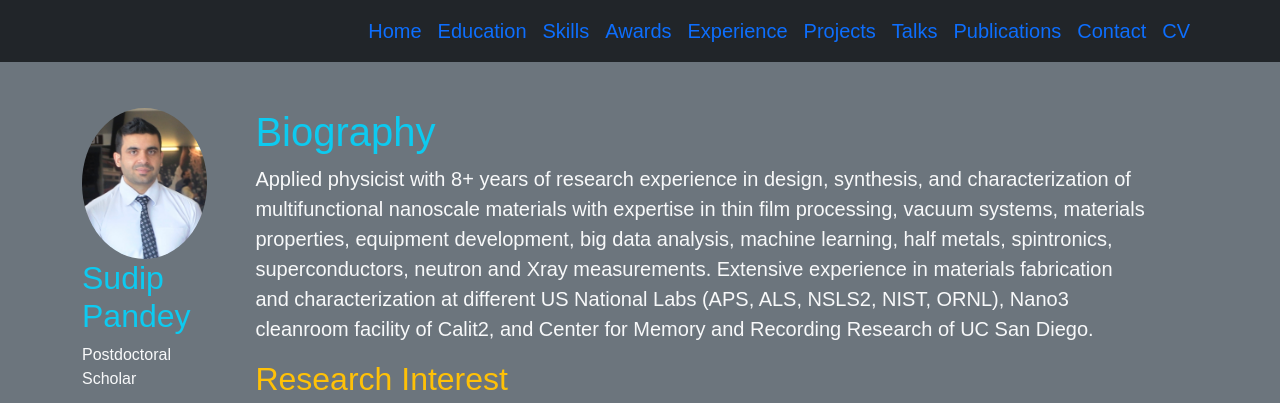
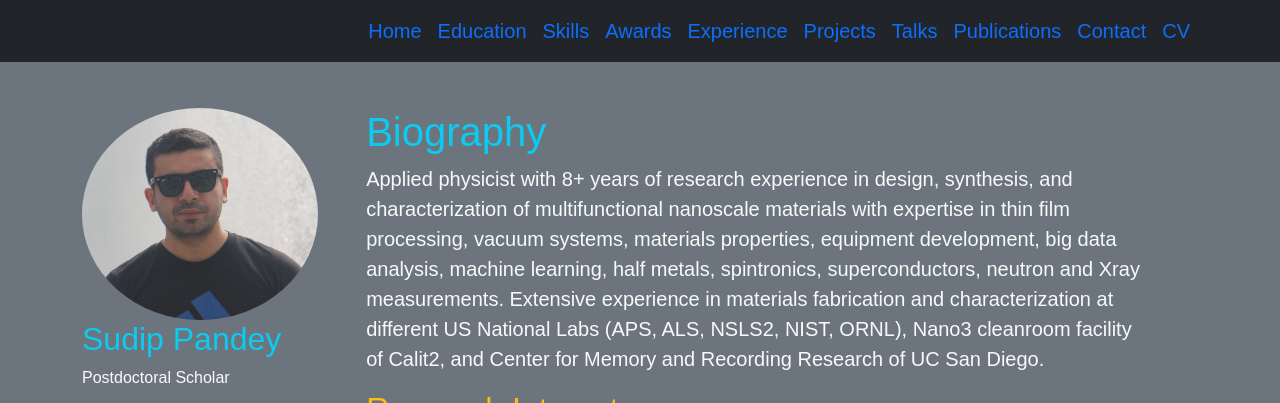
Before and after one commit to pandeysudip/bio, a plain HTML site: page index.html in a window 1280 px wide. Shown: the top 403 px of the page. Drawn offline with nearby package versions, Linux system fonts and the light colour scheme.

Commit message:
final updates

```diff
--- a/index.html
+++ b/index.html
@@ -62,7 +62,7 @@
         <div class="d-lg-flex ">
           <div >
             <div>
-              <img class="img-fluid overflow hidden d-flex  justify-content-center align-items-center rounded-circle  " src="images/sudip.jpeg" alt="my picture">
+              <img class="img-fluid overflow hidden d-flex  justify-content-center align-items-center rounded-circle  " src="images/sudip1.jpeg" alt="my picture">
             </div>
             <h2><span class="text-info">Sudip Pandey</span></h2>
             <div>
```
